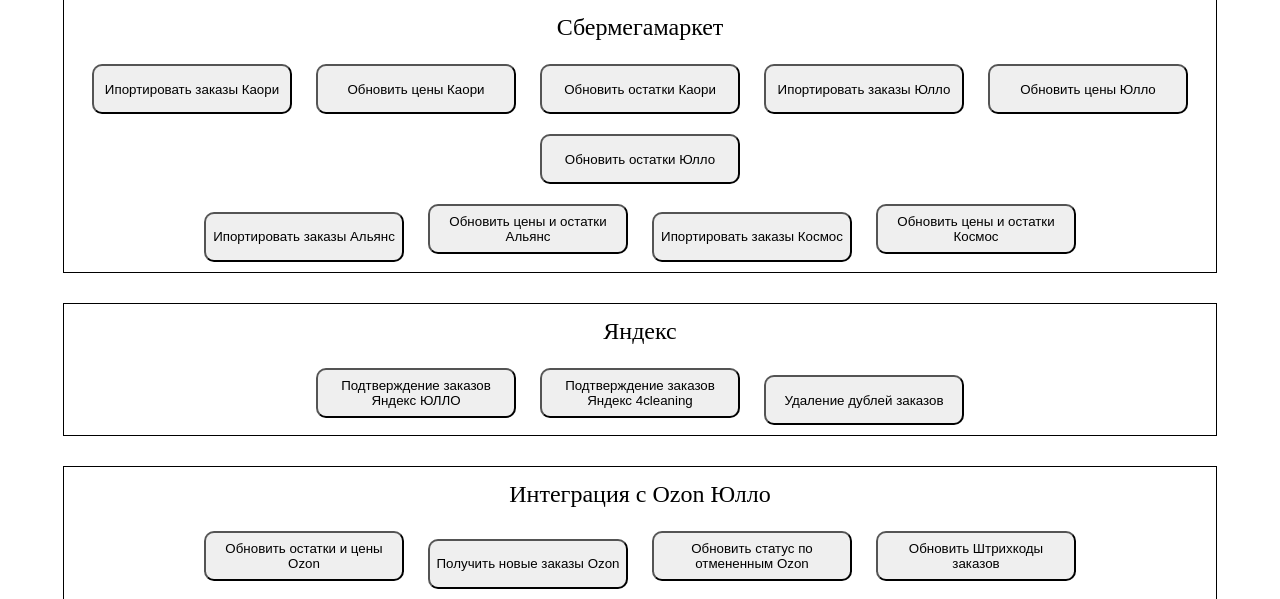
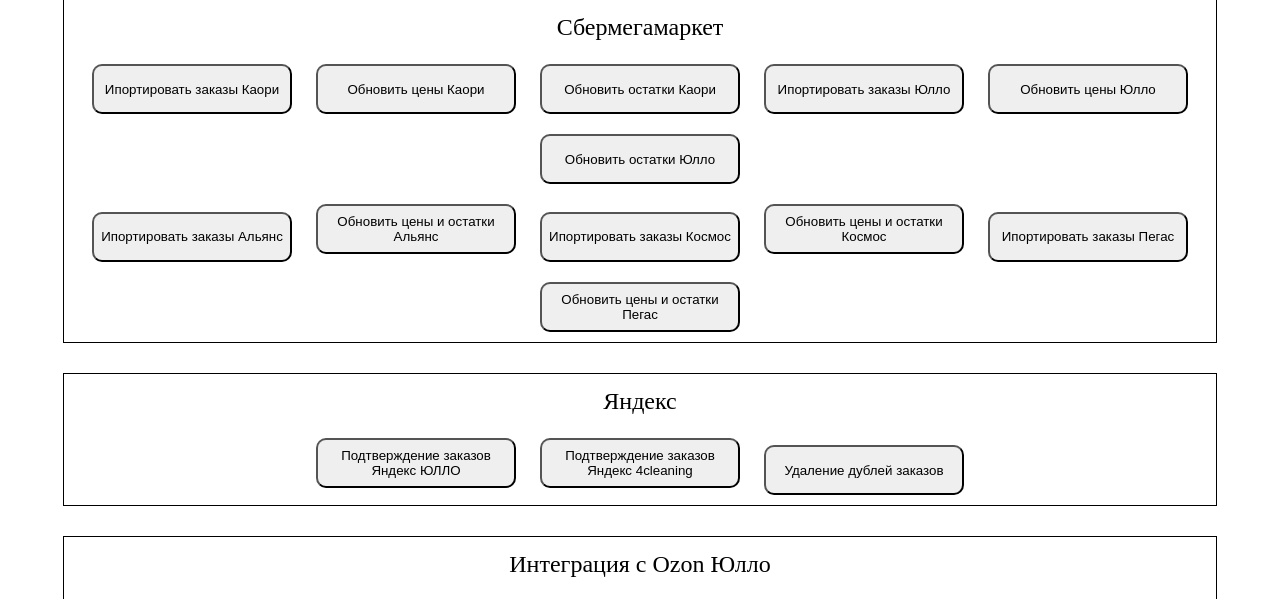
Before and after one commit to acidlord2/integrationUtilities, a PHP site: page /integration/integration.php in a window 1280 px wide. Shown: the part 445-1044 px from the top of the page. Run offline with PHP 8.4, Linux system fonts and the light colour scheme; the visitor is signed in with stand-in values (Sample User, id 1).

Commit message:
Added SBMM AST3 integration 2

```diff
--- a/classes/orders.php
+++ b/classes/orders.php
@@ -125,6 +125,8 @@ class Orders
 				$orgFilter = 'project=' . MS_PROJECT_SBMM_AST1 . ';';
 			if ($org == 'ast2')
 				$orgFilter = 'project=' . MS_PROJECT_SBMM_AST2 . ';';
+			if ($org == 'ast3')
+				$orgFilter = 'project=' . MS_PROJECT_SBMM_AST3 . ';';
 		}
 		else
 			$orgFilter = '';
--- a/integration/integration.php
+++ b/integration/integration.php
@@ -87,6 +87,12 @@
 				<button class = "integration-button" onclick = "window.open('https://kids-universe.ru/sbmm-ast2/updatePricesStock', '_blank')">
 					Обновить цены и остатки Космос
 				</button>
+				<button class = "integration-button" onclick = "window.open('https://kids-universe.ru/sbmm-ast3/importOrders', '_blank')">
+					Ипортировать заказы Пегас
+				</button>
+				<button class = "integration-button" onclick = "window.open('https://kids-universe.ru/sbmm-ast3/updatePricesStock', '_blank')">
+					Обновить цены и остатки Пегас
+				</button>
 				<div id="sberInfo"></div>
 
 			</div>
--- a/print/getData.php
+++ b/print/getData.php
@@ -44,6 +44,8 @@
 	        $filter .= 'project=' . MS_PROJECT_SBMM_AST1 . ';';
 		if ($org == 'AST2')
 	        $filter .= 'project=' . MS_PROJECT_SBMM_AST2 . ';';
+		if ($org == 'AST3')
+	        $filter .= 'project=' . MS_PROJECT_SBMM_AST3 . ';';
 
 		$filter .= 'deliveryPlannedMoment%3E=' . $shippingDate . '%2000:00:00;';
 		$filter .= 'deliveryPlannedMoment%3C=' . $shippingDate . '%2023:59:59;';
--- a/print/getReports.php
+++ b/print/getReports.php
@@ -39,6 +39,9 @@
 	elseif ($agent == 'Goods' && $org == 'AST2') {
 	    $report = ReportsMS::findReportByName ('customerorder', 'Товарный чек LOTUSSBERMM');
 	}
+	elseif ($agent == 'Goods' && $org == 'AST3') {
+	    $report = ReportsMS::findReportByName ('customerorder', 'Товарный чек PEGASSBERMM');
+	}
 	elseif ($agent == 'Ali') {
 	    $report = ReportsMS::findReportByName ('customerorder', 'Товарный чек ALI-AVITO-WB');
 	}
--- a/print/view/filter.php
+++ b/print/view/filter.php
@@ -31,6 +31,7 @@
 						<option value="Ullo" <?php echo $org=='Ullo' ? 'selected' : ''; ?>>Юлло</option>
 						<option value="AST1" <?php echo $org=='AST1' ? 'selected' : ''; ?>>Акция 1 (Аруба)</option>
 						<option value="AST2" <?php echo $org=='AST2' ? 'selected' : ''; ?>>Акция 2 (Лотус)</option>
+						<option value="AST3" <?php echo $org=='AST3' ? 'selected' : ''; ?>>Акция 2 (Пегас)</option>
 					</select>
 				<?php } ?>
 				<?php if ($agent == 'Ali') { ?>
--- a/shipping2/shiplist.php
+++ b/shipping2/shiplist.php
@@ -77,6 +77,7 @@
 						<option value="kaori" <?php echo $org=='kaori' ? ' selected' : ''; ?>>Каори</option>
 						<option value="ast1" <?php echo $org=='ast1' ? ' selected' : ''; ?>>Акция 1 (Аруба)</option>
 						<option value="ast2" <?php echo $org=='ast2' ? ' selected' : ''; ?>>Акция 2 (Лотус)</option>
+						<option value="ast3" <?php echo $org=='ast3' ? ' selected' : ''; ?>>Акция 3 (Пегас)</option>
 					</select></span>
 					<!--<button type="button" id = "filter_button" onclick="filterOrders()">Фильтр</button>-->
 					<button type="button" id = "refresh_button" onclick="refreshOrders()">Обновить данные из МС</button>
```
